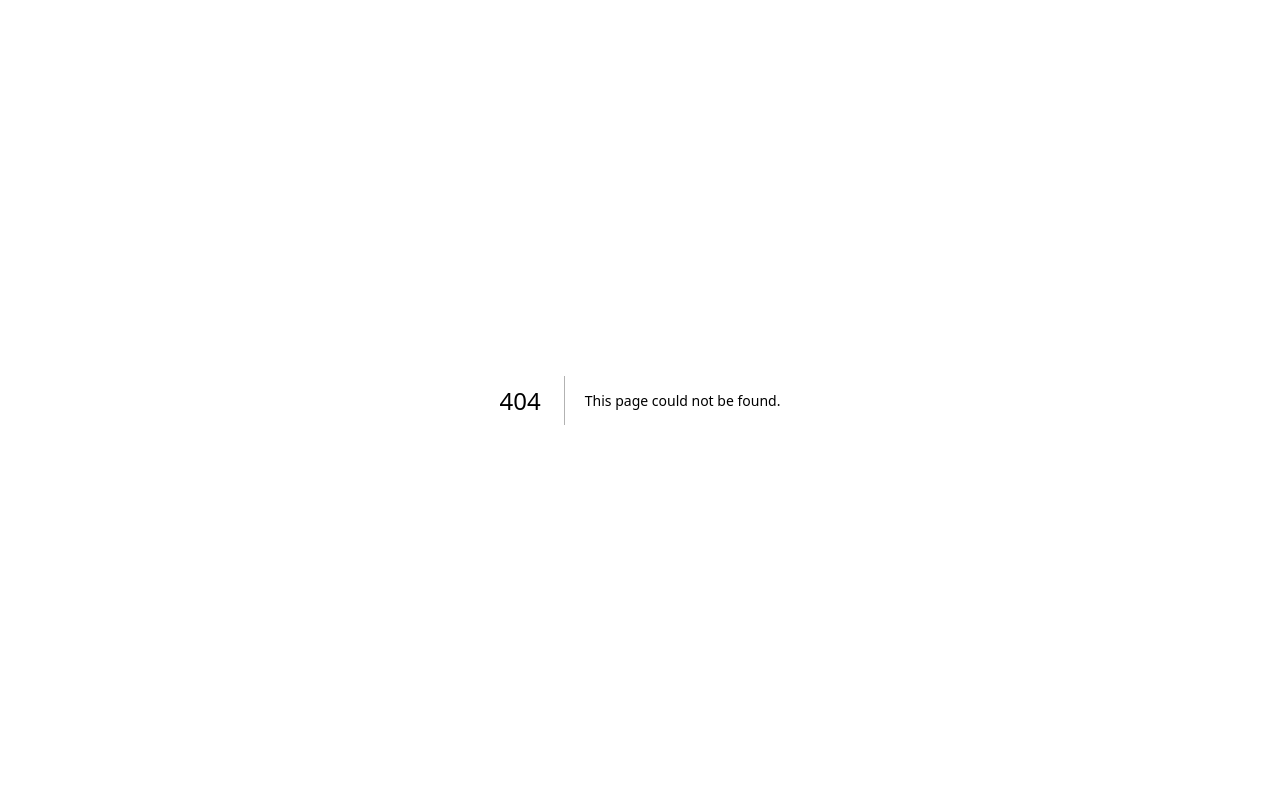
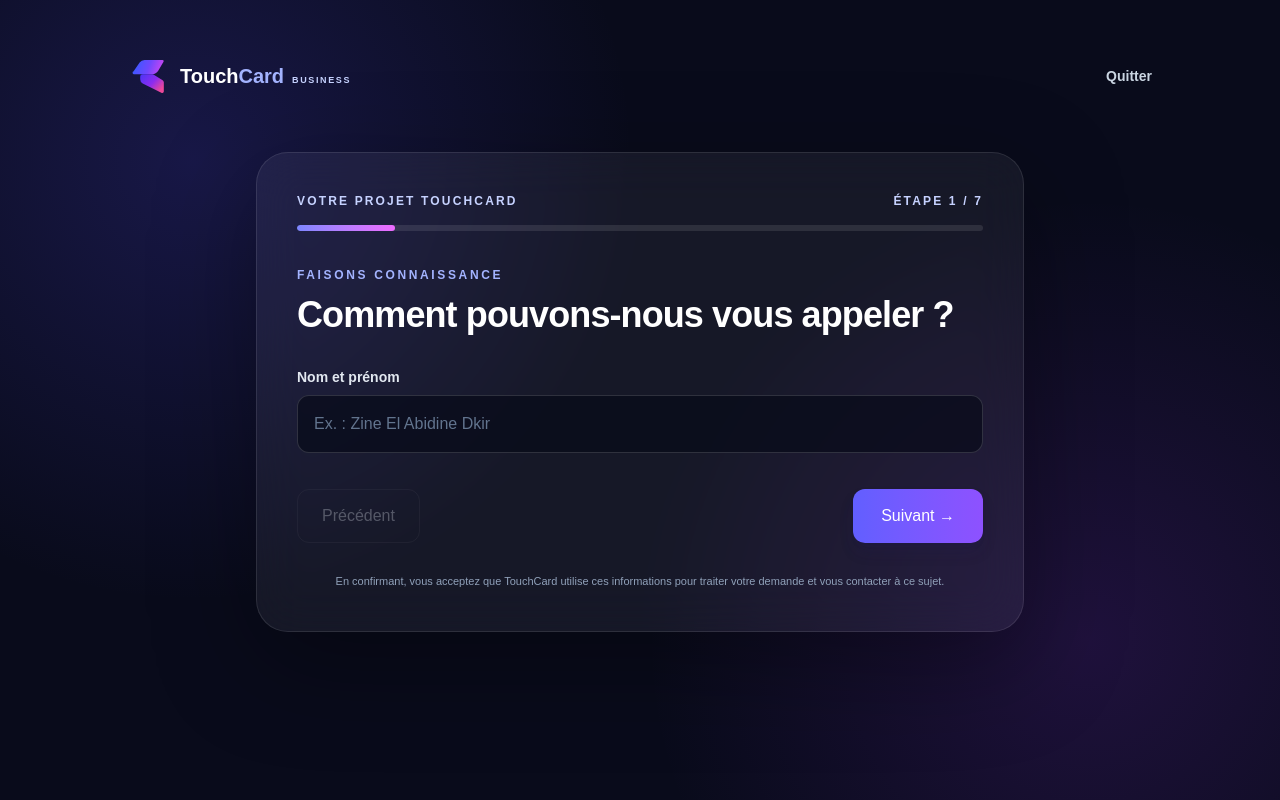
Before and after one commit to ZineelabidineDkirDev/touchcard-Business, a Next.js app: page /demande in a window 1280 px wide. Before the commit this address had no page. Built offline with nearby package versions, Linux system fonts and the light colour scheme.

Commit message:
feat(prospects): add public request route

```diff
--- /dev/null
+++ b/src/app/demande/page.tsx
@@ -0,0 +1,5 @@
+import { ProspectIntake } from "@/components/prospects/prospect-intake";
+
+export default function DemandePage() {
+  return <ProspectIntake />;
+}
```
